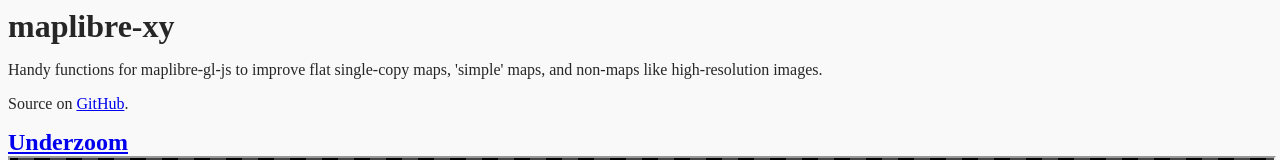
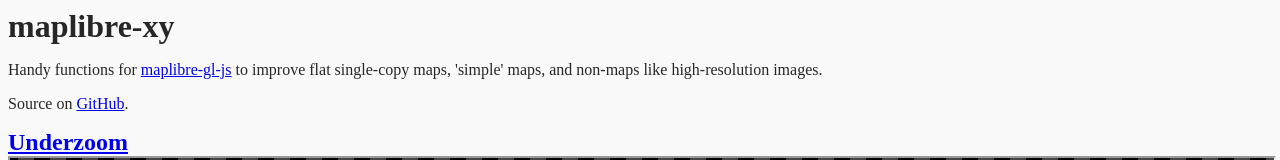
Before and after one commit to larsmaxfield/maplibre-xy, a plain HTML site: page index.html in a window 1280 px wide. Shown: the top 160 px of the page. Drawn offline with nearby package versions, Linux system fonts and the light colour scheme.

Commit message:
Add maplibre-gl-js hyperlink in start page

```diff
--- a/index.html
+++ b/index.html
@@ -31,7 +31,7 @@
         maplibre-xy
     </h1>
     <p>
-        Handy functions for maplibre-gl-js to improve flat single-copy maps, 'simple' maps, and non-maps like high-resolution images.
+        Handy functions for <a href=https://github.com/maplibre/maplibre-gl-js>maplibre-gl-js</a> to improve flat single-copy maps, 'simple' maps, and non-maps like high-resolution images.
     </p>
     <p class="h-caption">
         Source on <a href=https://github.com/larsmaxfield/maplibre-xy>GitHub</a>.
```
